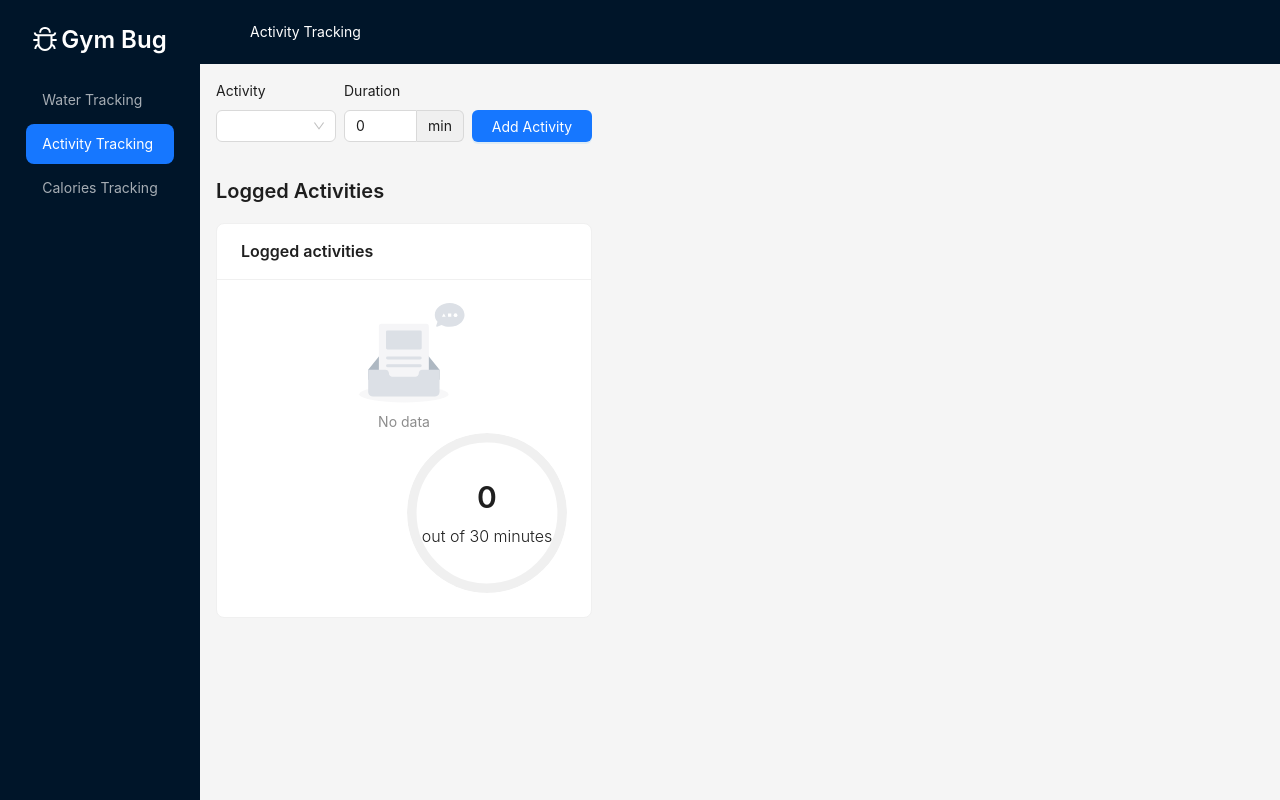
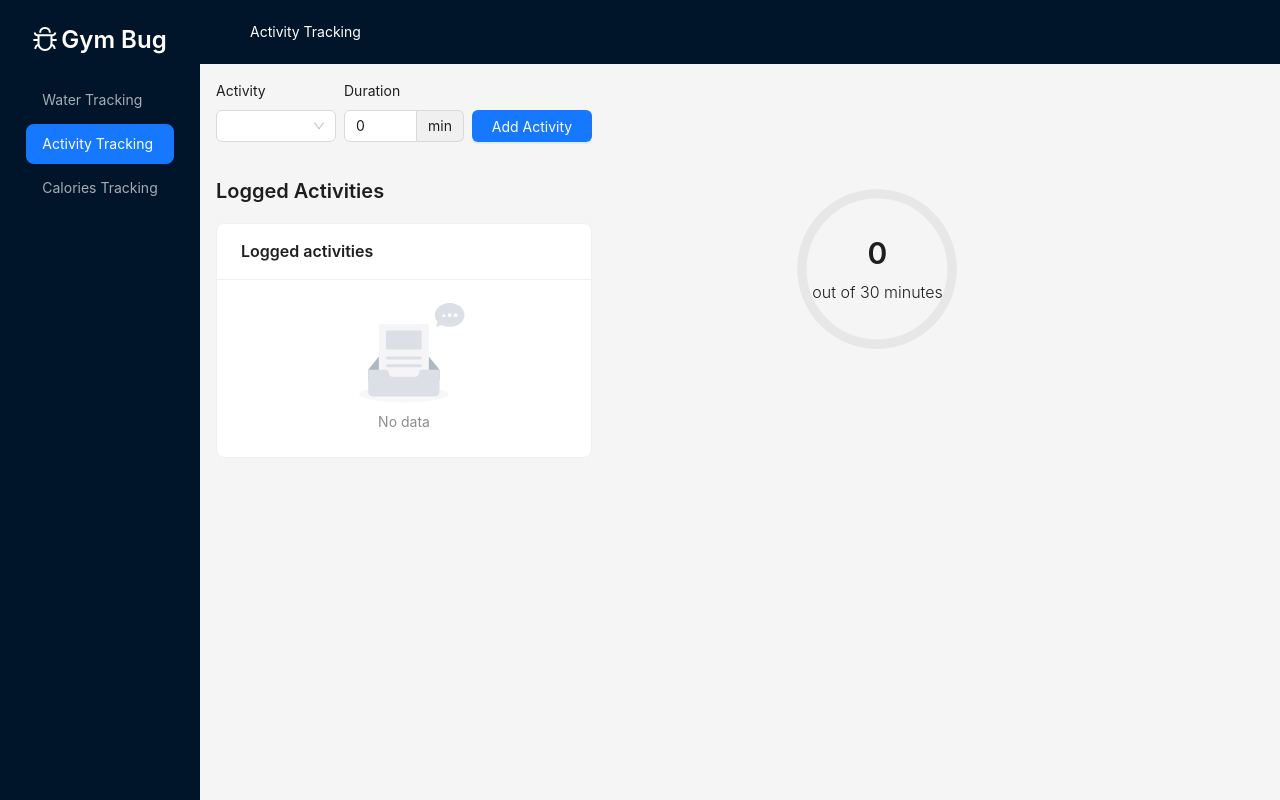
Before and after one commit to cezarmocanu/gym-bug, a React (Vite) app in the folder client/: page /activity in a window 1280 px wide. Built offline with nearby package versions, Linux system fonts and the light colour scheme.

Commit message:
I fixed the bug for activity counter

```diff
--- a/client/src/views/ActivityTrackingView.jsx
+++ b/client/src/views/ActivityTrackingView.jsx
@@ -112,7 +112,7 @@ export const ActivityTrackingView = ({ activities, setActivities }) => {
       <Content style={{ display: "flex", flexDirection: "column" }}>
 
       <Row gutter={20}>
-          <Col span={25}>
+          <Col span={10}>
 
           <Space direction="vertical" style={{ padding: 16 }}>
             <Space align="end">
@@ -154,7 +154,14 @@ export const ActivityTrackingView = ({ activities, setActivities }) => {
                     {renderTotalActivityTime()}
                     {renderActivities()}
                   </Space>
-                  <Flex gap="sm" justify="end">
+
+                </Card>
+              </Col>
+            </Row>
+          </Space>
+        </Col>
+        <Col span={10}>
+          <div style={{ display: 'flex', justifyContent: 'center', alignItems: 'center', height: '100%' }}>
             <Tooltip title="Activities logged today">
               <Progress
                 status="active"
@@ -169,12 +176,7 @@ export const ActivityTrackingView = ({ activities, setActivities }) => {
                 }}
               />
             </Tooltip>
-                  </Flex>
-                </Card>
-              </Col>
-            </Row>
-          </Space>
-
+          </div>
         </Col>
       </Row>
 
```
Lines whose indentation alone changed are shown as unchanged.
